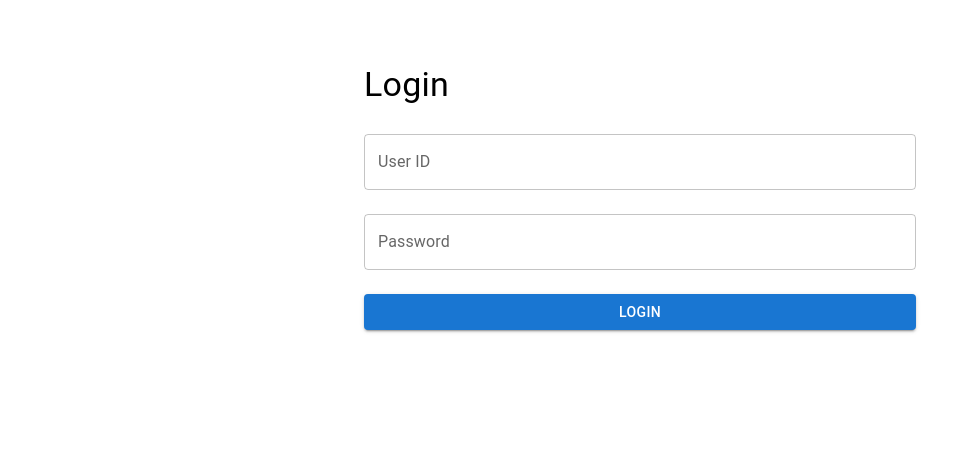
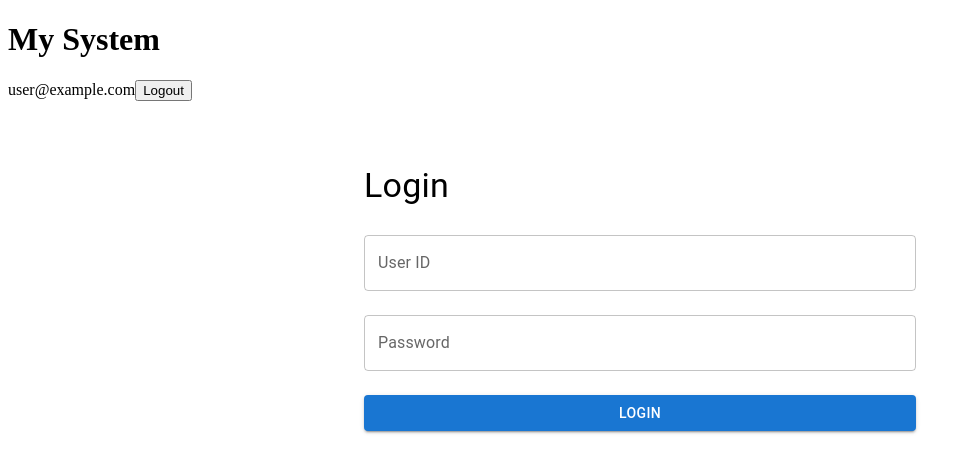
Before and after one commit to LOVE-KANON/stew-ui, a React (Vite) app: page / in a window 1280 px wide. Shown: the top 472 px of the page, without its empty margins (0-972 px from the left). Built offline with nearby package versions, Linux system fonts and the light colour scheme.

Commit message:
Routerを経由した共通ヘッダーの仮置き

```diff
--- /dev/null
+++ b/src/app/root.tsx
@@ -0,0 +1,17 @@
+import { Outlet } from "react-router";
+import { Header } from "@/components/shell/Header";
+
+export const ErrorBoundary = () => {
+    return <div>Something went wrong!</div>;
+};
+
+const AppRoot = () => {
+    return (
+        <>
+            <Header />
+            <Outlet />
+        </>
+    );
+};
+
+export default AppRoot;
--- a/src/app/router.tsx
+++ b/src/app/router.tsx
@@ -1,5 +1,6 @@
 import { createBrowserRouter } from "react-router";
 import { RouterProvider } from "react-router/dom";
+import { default as AppRoot } from './root';
 import Login from "@/features/core/components/Login";
 import Home from "@/features/core/components/Home";
 
@@ -7,12 +8,20 @@ export const createAppRouter = () =>
     createBrowserRouter([
         {
             path: "/",
-            element: <Login />,
-        },
-        {
-            path: "/home",
-            element: <Home />,
-        },
+            element: (
+                <AppRoot />
+            ),
+            children: [
+                {
+                    path: "/",
+                    element: <Login />,
+                },
+                {
+                    path: "/home",
+                    element: <Home />,
+                }
+            ]
+        }
     ])
 
 export const AppRouter = () => {
--- /dev/null
+++ b/src/components/shell/Header.tsx
@@ -0,0 +1,11 @@
+export const Header = () => {
+    return (
+        <header>
+            <h1>My System</h1>
+            <div>
+                <span>user@example.com</span>
+                <button>Logout</button>
+            </div>
+        </header>
+    );
+};
```
